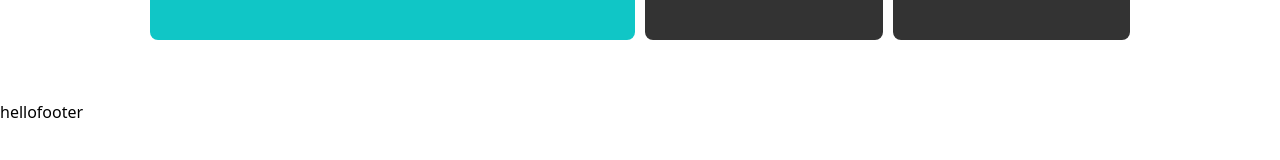
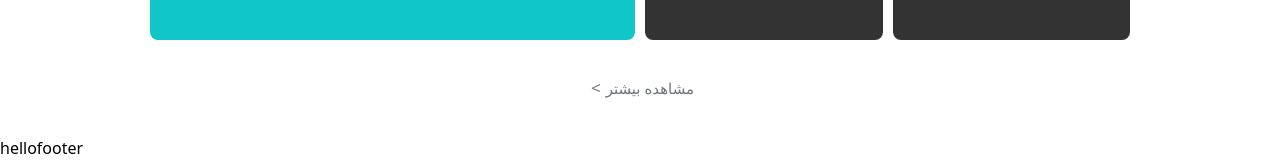
Before and after one commit to AmirMZar/smarte, a React (Vite) app: page / in a window 1280 px wide. Shown: the part 412-572 px from the top of the page. Built offline with nearby package versions, Linux system fonts and the light colour scheme.

Commit message:
NewsArticlesStyle

```diff
--- a/src/components/landingComponent/NewsArticles/NewsArticles.css
+++ b/src/components/landingComponent/NewsArticles/NewsArticles.css
@@ -84,3 +84,35 @@
    position: relative;
    bottom: 30px;
   }
+/* استایل دکمه مشاهده بیشتر */
+.button-section {
+    display: flex;
+    flex-wrap: wrap;
+    justify-content: center; /* قرار دادن دکمه در مرکز */
+    margin-top: 20px; /* فاصله از بخش بالا */
+}
+
+.view-more-btn {
+    background-color: transparent;
+    border: none;
+    color: #6c757d; /* رنگ خاکستری */
+    font-size: 15px;
+    cursor: pointer;
+    display: flex;
+    align-items: center; /* متن و فلش را در یک خط وسط‌چین می‌کند */
+    transition: color 0.3s ease; /* اضافه کردن انیمیشن نرم برای تغییر رنگ */
+}
+
+.view-more-btn:hover {
+    color: #5a6268; /* رنگ تیره‌تر در حالت هاور */
+}
+
+.arrow {
+    font-size: 17px;
+    margin: 5px; /* فاصله بین فلش و متن */
+    color: #6c757d; /* رنگ خاکستری فلش */
+}
+
+.arrow:hover {
+    color: #5a6268; /* تغییر رنگ فلش هم در حالت هاور */
+}
--- a/src/components/landingComponent/NewsArticles/NewsArticles.jsx
+++ b/src/components/landingComponent/NewsArticles/NewsArticles.jsx
@@ -14,7 +14,6 @@ const NewsArticles = () => {
             <div className="subtitle"> !خودت را با خبر کن</div>
 
             {/* گالری تصاویر */}
-           {/* گالری تصاویر */}
             <div className="gallery">
                 <div className="square"></div>
                 <div className="square"></div>
@@ -24,6 +23,14 @@ const NewsArticles = () => {
                 <div className="square mt-custom"></div>
             </div>
 
+          {/* دکمه مشاهده بیشتر */}
+            <div className="button-section mt-custom">
+                <button className="view-more-btn">
+                <span className="arrow"> &lt; </span> {/* فلش > */}
+
+                         مشاهده بیشتر
+                </button>
+            </div>
         </div>
     );
 }
```
Lines whose indentation alone changed are shown as unchanged.
